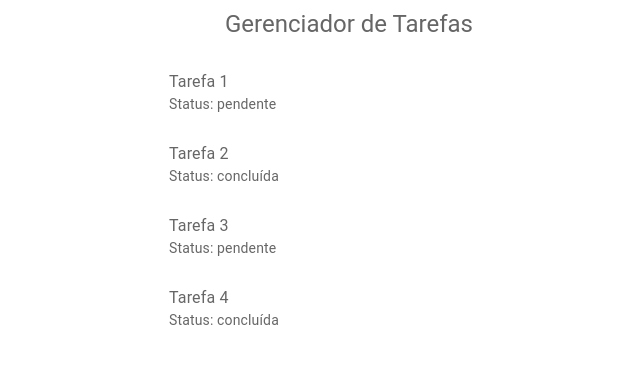
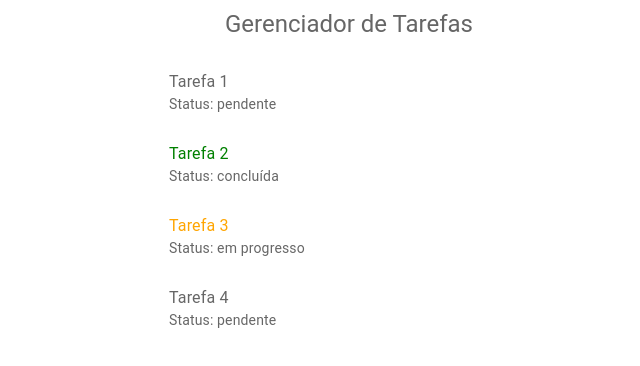
Before and after one commit to zilliana123/gerenciador-de-tarefas, a Next.js app: page / in a window 1280 px wide. Shown: the top 366 px of the page, without its empty margins (291-931 px from the left). Built offline with nearby package versions, Linux system fonts and the light colour scheme; some icons are missing.

Commit message:
feat: inclusão do status 'em progresso' e estilização do mesmo.

```diff
--- a/pages/TaskItem.js
+++ b/pages/TaskItem.js
@@ -1,10 +1,34 @@
-// components/TaskItem.js
 import { ListItem, ListItemText, IconButton } from "@mui/material";
 import EditIcon from "@mui/icons-material/Edit";
 import CheckCircleOutlineIcon from "@mui/icons-material/CheckCircleOutline";
 import RadioButtonUncheckedIcon from "@mui/icons-material/RadioButtonUnchecked";
 
 function TaskItem({ task, onToggle, onEdit }) {
+  const getIconStyle = () => {
+    switch (task.status) {
+      case "em progresso":
+        return {
+          color: "orange", // destaque laranja
+        };
+      case "concluída":
+        return {
+          color: "green",
+        };
+      default:
+        return {
+          color: "gray",
+        };
+    }
+  };
+
+  const renderStatusIcon = () => {
+    if (task.status === "concluída") {
+      return <CheckCircleOutlineIcon sx={getIconStyle()} />;
+    }
+
+    return <RadioButtonUncheckedIcon sx={getIconStyle()} />;
+  };
+
   return (
     <ListItem
       disableGutters
@@ -15,11 +39,7 @@ function TaskItem({ task, onToggle, onEdit }) {
             onClick={() => onToggle(task.id)}
             aria-label="Toggle status"
           >
-            {task.status === "concluída" ? (
-              <CheckCircleOutlineIcon color="success" />
-            ) : (
-              <RadioButtonUncheckedIcon color="action" />
-            )}
+            {renderStatusIcon()}
           </IconButton>
 
           <IconButton onClick={() => onEdit(task)} aria-label="Edit">
@@ -28,7 +48,18 @@ function TaskItem({ task, onToggle, onEdit }) {
         </>
       }
     >
-      <ListItemText primary={task.title} secondary={`Status: ${task.status}`} />
+      <ListItemText
+        primary={task.title}
+        secondary={`Status: ${task.status}`}
+        sx={{
+          color:
+            task.status === "em progresso"
+              ? "orange"
+              : task.status === "concluída"
+              ? "green"
+              : "inherit",
+        }}
+      />
     </ListItem>
   );
 }
--- a/pages/index.js
+++ b/pages/index.js
@@ -13,8 +13,8 @@ function TaskList() {
   const [tasks, setTasks] = useState([
     { id: 1, title: "Tarefa 1", status: "pendente" },
     { id: 2, title: "Tarefa 2", status: "concluída" },
-    { id: 3, title: "Tarefa 3", status: "pendente" },
-    { id: 4, title: "Tarefa 4", status: "concluída" },
+    { id: 3, title: "Tarefa 3", status: "em progresso" },
+    { id: 4, title: "Tarefa 4", status: "pendente" },
   ]);
 
   const handleOpen = (task) => {
@@ -29,14 +29,25 @@ function TaskList() {
 
   const toggleStatus = (taskId) => {
     setTasks((prevTasks) =>
-      prevTasks.map((task) =>
-        task.id === taskId
-          ? {
-              ...task,
-              status: task.status === "pendente" ? "concluída" : "pendente",
-            }
-          : task
-      )
+      prevTasks.map((task) => {
+        if (task.id !== taskId) return task;
+
+        // Alterna entre: pendente → em progresso → concluída → pendente
+        let nextStatus;
+        switch (task.status) {
+          case "pendente":
+            nextStatus = "em progresso";
+            break;
+          case "em progresso":
+            nextStatus = "concluída";
+            break;
+          case "concluída":
+          default:
+            nextStatus = "pendente";
+        }
+
+        return { ...task, status: nextStatus };
+      })
     );
   };
 
@@ -53,6 +64,7 @@ function TaskList() {
       <Typography variant="h5" component="h1" gutterBottom>
         Gerenciador de Tarefas
       </Typography>
+
       <List sx={{ width: "100%", maxWidth: 360, bgcolor: "background.paper" }}>
         {tasks.map((task) => (
           <TaskItem
```
